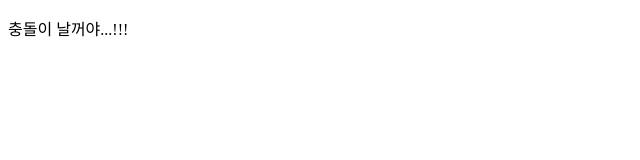
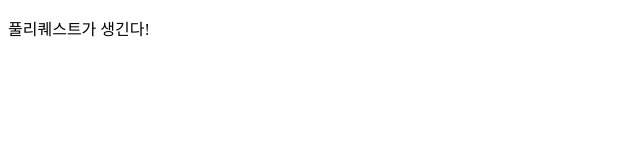
Before and after one commit to Jiiiiiy/GitInitTest, a plain HTML site: page index.html in a window 1280 px wide. Shown: the full height of the page, 0-640 px from the left. Drawn offline with Linux system fonts and the light colour scheme.

Commit message:
변경사항있음

```diff
--- a/index.html
+++ b/index.html
@@ -6,6 +6,6 @@
    <title>이건 새로운 기능!</title>
 </head>
 <body>
-   <p>충돌이 날꺼야...!!!</p>
+   <p>풀리퀘스트가 생긴다!</p>
 </body>
 </html>
```
